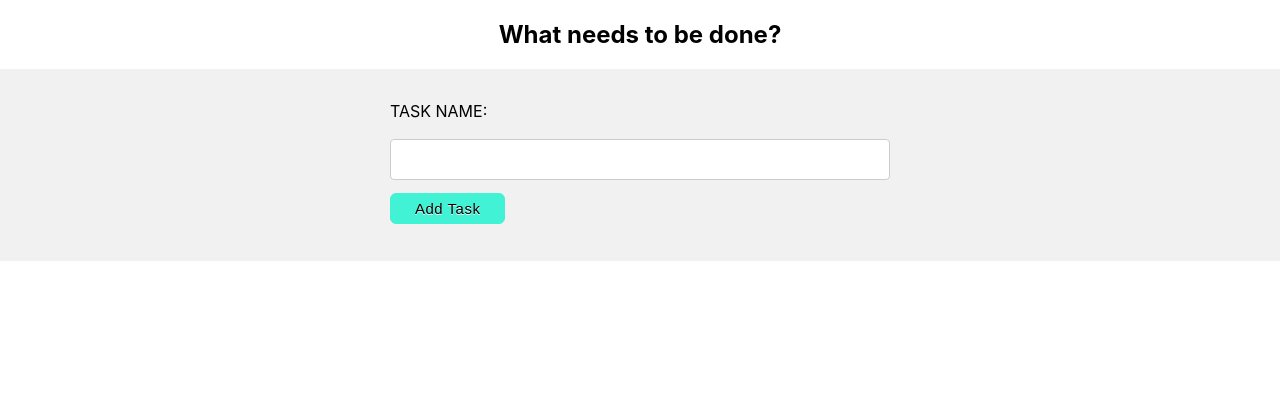
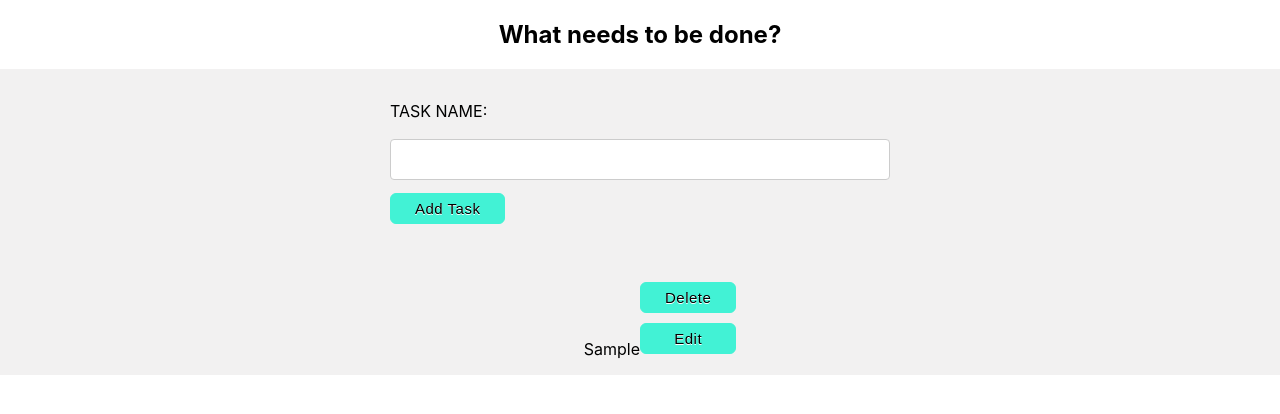
Before and after one commit to CarolinaFledgling/ToDoCodingChallenge, a React (Create React App) app: page / in a window 1280 px wide. Both pictures are taken after typing "Sample" into the empty fields and a click on the button "Add Task". Shown: the top 414 px of the page. Built offline with nearby package versions, Linux system fonts and the light colour scheme.

Commit message:
implementing state with useReducer, handling adding task and deleting task from the list

```diff
--- a/package.json
+++ b/package.json
@@ -9,6 +9,7 @@
     "react": "^18.2.0",
     "react-dom": "^18.2.0",
     "react-scripts": "5.0.1",
+    "uuid": "^9.0.0",
     "web-vitals": "^2.1.4"
   },
   "scripts": {
--- a/src/App.js
+++ b/src/App.js
@@ -1,14 +1,19 @@
 import "./App.css";
+import React, { useReducer } from "react";
 import { AddTask } from "./components/AddTask/AddTask";
+import { reducerFn } from "./utility/reducer";
+
+const initialState = { taskList: [] };
 
 function App() {
+  const [{ taskList }, dispatch] = useReducer(reducerFn, initialState);
   return (
     <div className="App">
       <header className="App-header">
         <h2>What needs to be done?</h2>
       </header>
       <section>
-        <AddTask />
+        <AddTask dispatch={dispatch} taskList={taskList} />
       </section>
     </div>
   );
--- a/src/components/AddTask/AddTask.js
+++ b/src/components/AddTask/AddTask.js
@@ -1,10 +1,11 @@
 import React, { useState } from "react";
+import { TasksList } from "../TasksList/TasksList";
 import { Button } from "../UI/Button/Button";
 import { Card } from "../UI/Card/Card";
 import { Wrapper } from "../UI/Wrapper/Wrapper";
 import styled from "./AddTask.module.css";
 
-export const AddTask = () => {
+export const AddTask = ({ dispatch, taskList }) => {
   const [enteredTask, setEnteredTask] = useState("");
   const [error, setError] = useState("");
 
@@ -18,6 +19,8 @@ export const AddTask = () => {
       });
       return;
     }
+
+    dispatch({ type: "NEW_TASK", name: enteredTask });
 
     console.log(enteredTask);
     setEnteredTask("");
@@ -54,6 +57,7 @@ export const AddTask = () => {
           <Button type="submit">Add Task</Button>
         </form>
       </Card>
+      <TasksList dispatch={dispatch} taskList={taskList} />
     </Wrapper>
   );
 };
--- /dev/null
+++ b/src/components/TaskListElement/TaskListElement.js
@@ -0,0 +1,23 @@
+import React from "react";
+import { Button } from "../UI/Button/Button";
+import styled from "./TaskListElement.module.css";
+
+export const TaskListElement = ({ task, dispatch }) => {
+  return (
+    <li className={styled.wrapperElement}>
+      <span>{task.name}</span>
+      <div
+        style={{ display: "flex", flexDirection: "column", marginLeft: "auto" }}
+      >
+        <Button onClick={() => dispatch({ type: "DELETE_TASK", id: task.id })}>
+          Delete
+        </Button>
+        <Button
+          onClick={() => dispatch({ type: "START_EDIT_TASK", id: task.id })}
+        >
+          Edit
+        </Button>
+      </div>
+    </li>
+  );
+};
--- /dev/null
+++ b/src/components/TaskListElement/TaskListElement.module.css
@@ -0,0 +1,38 @@
+.tasks {
+  margin: 2rem auto;
+  width: 90%;
+  max-width: 50rem;
+}
+
+.tasks ul {
+  list-style: none;
+  padding: 1rem;
+}
+
+.tasks li {
+  border-bottom: 1px solid #f25042;
+  margin: 1rem 0;
+  padding: 0.5rem;
+}
+
+.wrapperElement {
+  width: 90%;
+  display: flex;
+
+  align-items: flex-end;
+}
+
+.wrapperElement p {
+  margin: 0;
+  width: 90%;
+}
+
+.textGroup {
+  display: flex;
+  align-items: flex-start;
+}
+
+.textGroup span {
+  padding: 0 0.3rem;
+  font-weight: 600;
+}
--- /dev/null
+++ b/src/components/TasksList/TasksList.js
@@ -0,0 +1,29 @@
+import React from "react";
+import { TaskListElement } from "../TaskListElement/TaskListElement";
+import { Card } from "../UI/Card/Card";
+import styled from "./TasksList.module.css";
+
+export const TasksList = React.memo(({ taskList, dispatch }) => {
+
+  return (
+    <>
+      <Card className={styled.tasks}>
+        {taskList.length === 0 ? (
+          ""
+        ) : (
+          <ul>
+            {taskList.map((task) => {
+              return (
+                <TaskListElement
+                  key={task.id}
+                  task={task}
+                  dispatch={dispatch}
+                />
+              );
+            })}
+          </ul>
+        )}
+      </Card>
+    </>
+  );
+});
--- /dev/null
+++ b/src/utility/reducer.js
@@ -0,0 +1,23 @@
+import { v4 as uuidv4 } from "uuid";
+
+export function reducerFn(latestState, actionDispatched) {
+  if (actionDispatched.type === "NEW_TASK") {
+    const newTask = {
+      id: uuidv4(),
+      name: actionDispatched.name,
+      isCheckBox: false,
+    };
+    return { ...latestState, taskList: [...latestState.taskList, newTask] };
+  }
+
+  if (actionDispatched.type === "DELETE_TASK") {
+    const filteredTask = latestState.taskList.filter((task) => {
+      return task.id !== actionDispatched.id;
+    });
+
+    return { ...latestState, taskList: filteredTask };
+  }
+
+  // throw new Error();
+  return latestState;
+}
```
Also changed, not shown: src/components/TasksList/TasksList.module.css (added), 1 other file (tests, documents, lock files or other folders).
